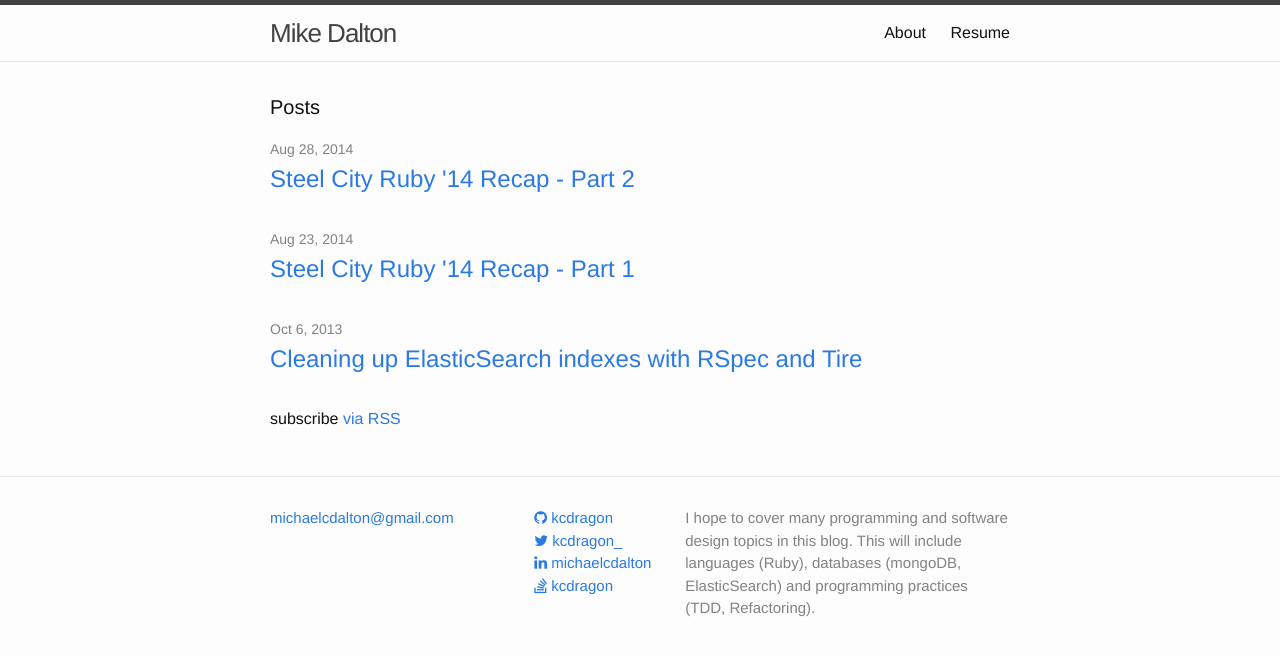
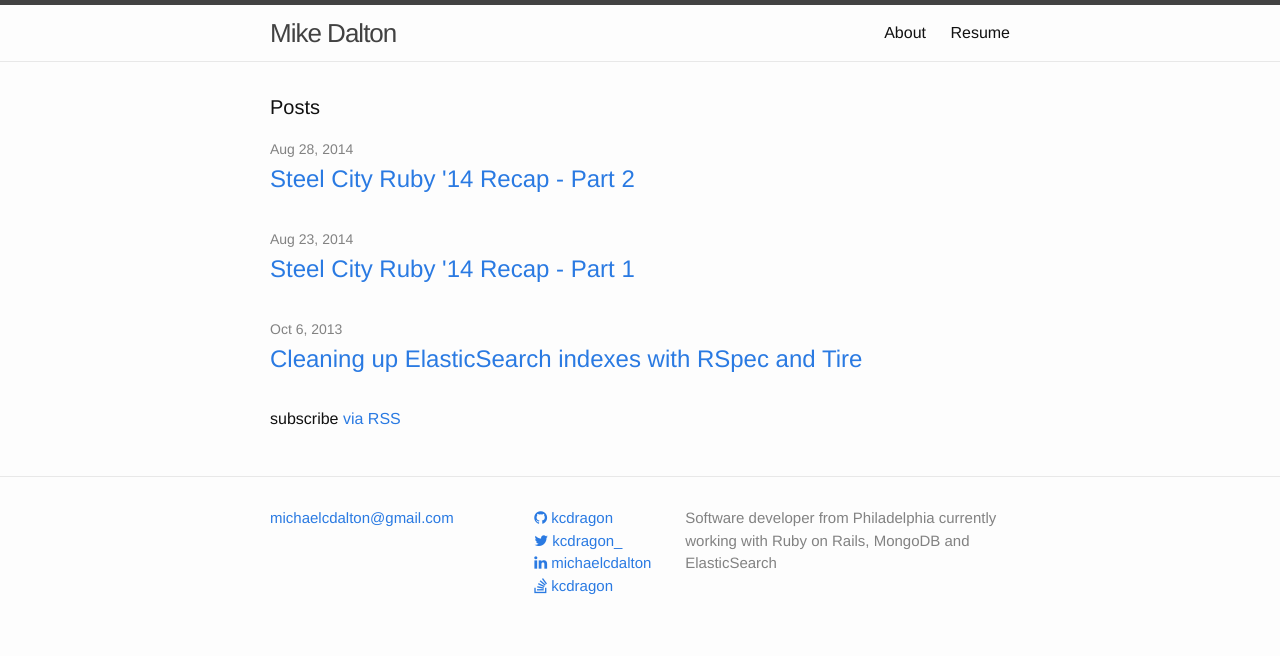
Before and after one commit to kcdragon/kcdragon.github.io, a Jekyll site: the page built from index.html, in a window 1280 px wide. Shown: the top 656 px of the page. Built offline with Jekyll 4.4.1, drawn with Linux system fonts in a browser that asks for light colours; nearby versions of some CDN libraries.

Commit message:
Changing description

```diff
--- a/_config.yml
+++ b/_config.yml
@@ -2,8 +2,7 @@
 title: Mike Dalton
 email: michaelcdalton@gmail.com
 description: > # this means to ignore newlines until "baseurl:"
-  I hope to cover many programming and software design topics in this blog.
-  This will include languages (Ruby), databases (mongoDB, ElasticSearch) and programming practices (TDD, Refactoring).
+  Software developer from Philadelphia currently working with Ruby on Rails, MongoDB and ElasticSearch
 baseurl: "" # the subpath of your site, e.g. /blog/
 url: "http://www.mikedalton.co" # the base hostname & protocol for your site
 twitter_username: kcdragon_
```
